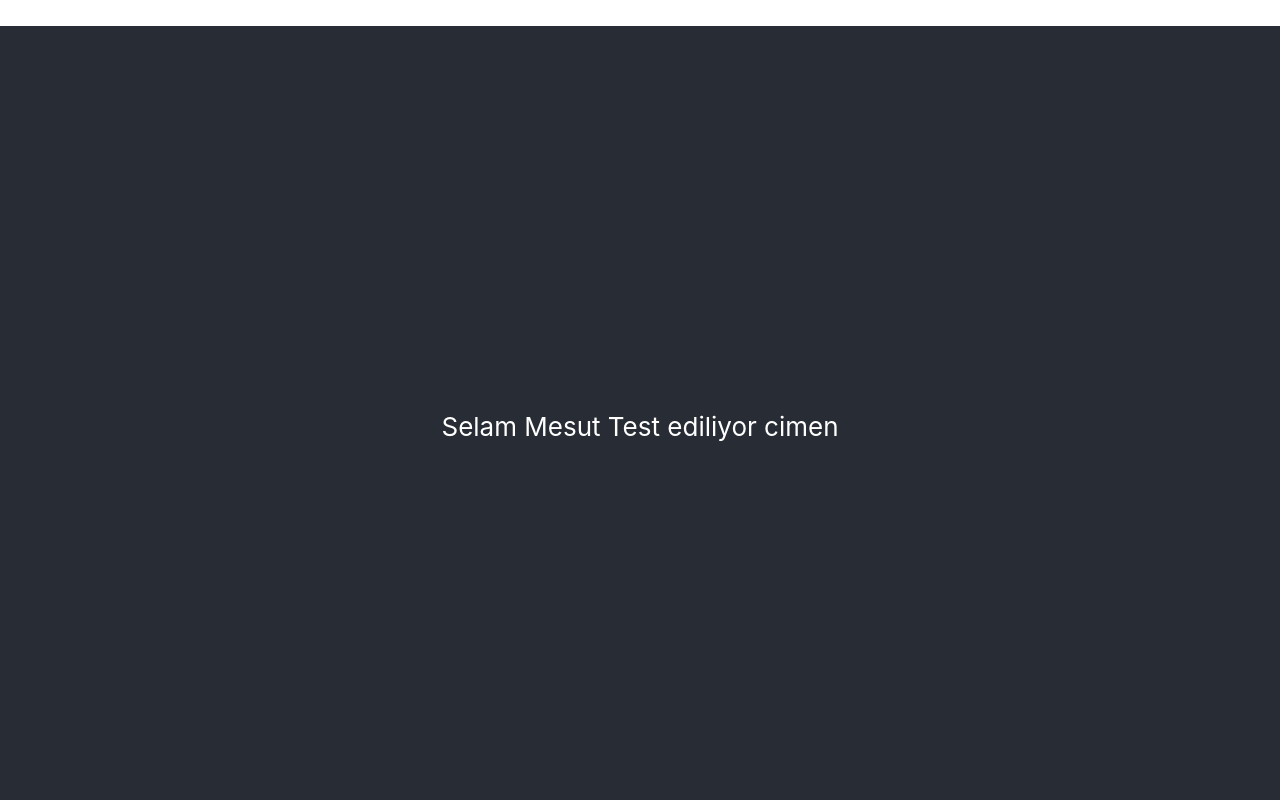
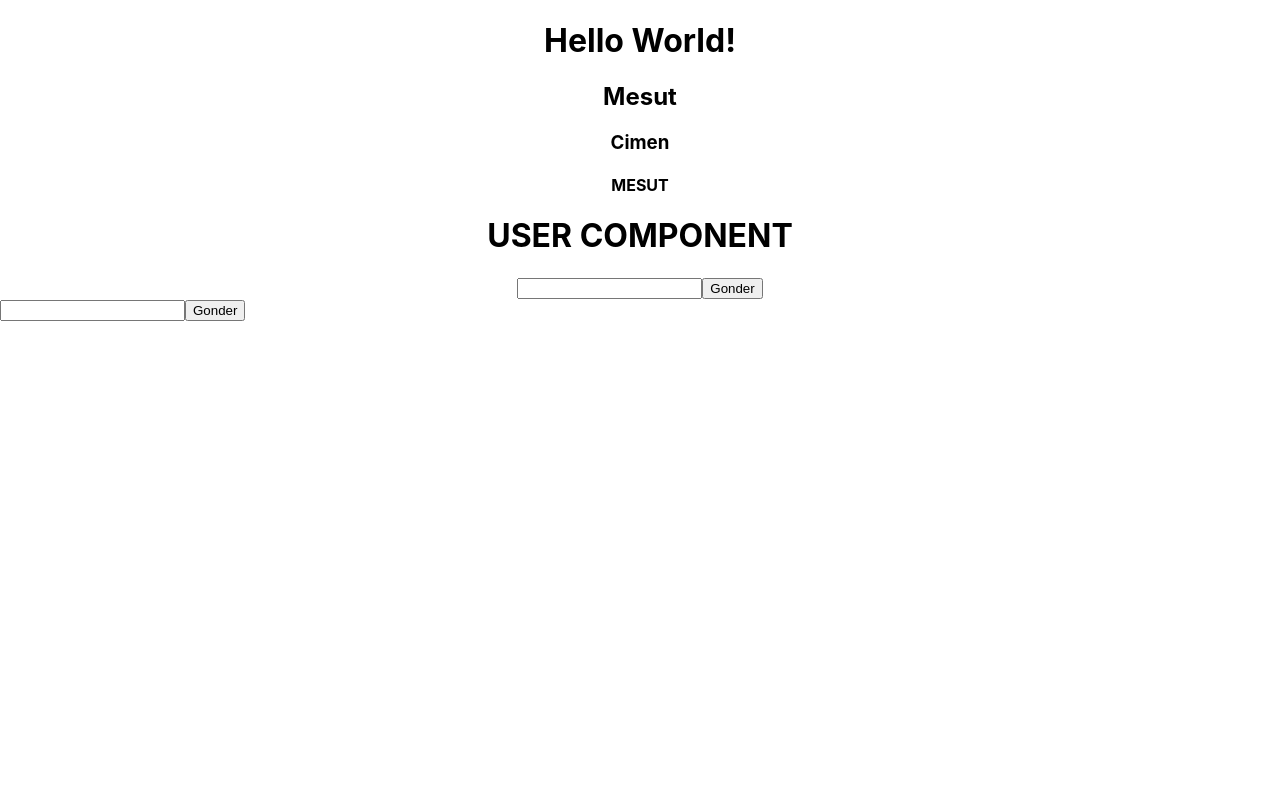
Before and after one commit to mesutyilmes/helloreact, a React (Create React App) app: page / in a window 1280 px wide. Shown: the top 800 px of the page. Built offline with nearby package versions, Linux system fonts and the light colour scheme.

Commit message:
ilk component

```diff
--- a/public/index.html
+++ b/public/index.html
@@ -27,6 +27,7 @@
   <body>
     <noscript>You need to enable JavaScript to run this app.</noscript>
     <div id="root"></div>
+    <div id="myComponent"></div>
     <!--
       This HTML file is a template.
       If you open it directly in the browser, you will see an empty page.
--- a/src/App.js
+++ b/src/App.js
@@ -1,14 +1,23 @@
 import React, { Component } from 'react';
-import logo from './logo.svg';
+import User from './components/User';
 import './App.css';
 
 class App extends Component {
+
   render() {
+    const myName = "Mesut";
     return (
       <div className="App">
-       <p className="App-header">Selam Mesut Test ediliyor cimen</p>
-       <img src={logo} className="App-logo" alt="logo" />
+        <h1>Hello World!</h1>
+        <h2>Mesut</h2>
+        <h3>Cimen</h3>
+        <h4>{myName.toUpperCase()}</h4>
+        <div>
+          <h1>USER COMPONENT</h1>
+           <User/>
+        </div>
       </div>
+
     );
   }
 }
--- /dev/null
+++ b/src/components/User.js
@@ -0,0 +1,15 @@
+import React, { Component } from 'react'
+
+ class User extends Component {
+  render() {
+    return (
+      <div>
+        <form>
+            <input type="text"/>
+            <button>Gonder</button>
+        </form>
+      </div>
+    )
+  }
+}
+export default User;
--- a/src/index.js
+++ b/src/index.js
@@ -2,9 +2,11 @@ import React from 'react';
 import ReactDOM from 'react-dom';
 import './index.css';
 import App from './App';
+import User from './components/User';
 import * as serviceWorker from './serviceWorker';
 
 ReactDOM.render(<App />, document.getElementById('root'));
+ReactDOM.render(<User />, document.getElementById('myComponent'));
 
 // If you want your app to work offline and load faster, you can change
 // unregister() to register() below. Note this comes with some pitfalls.
```
